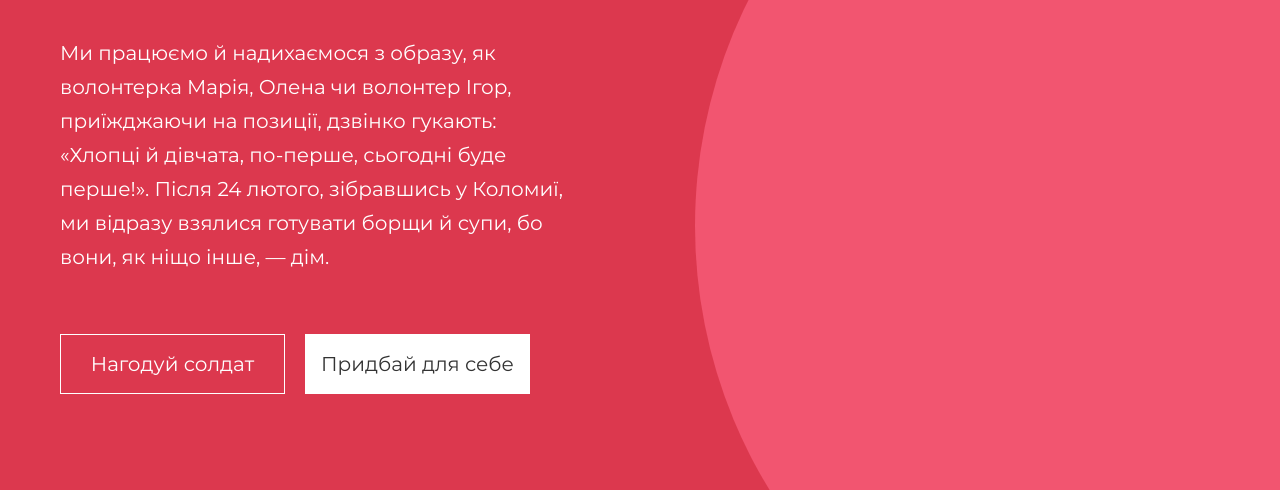
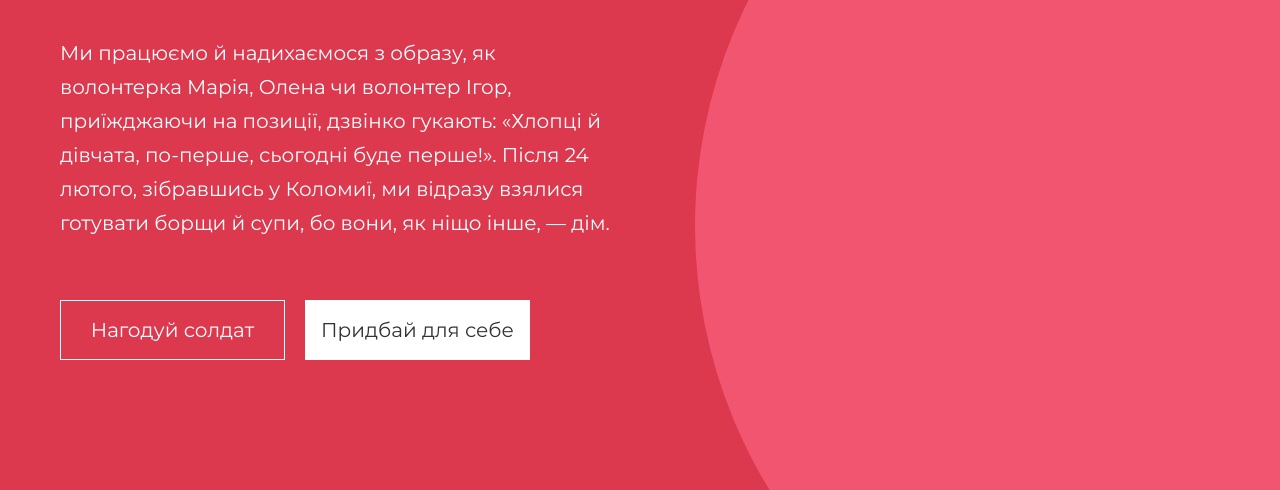
Before and after one commit to kaleriapog/borsch, a website: page index.html in a window 1280 px wide. Shown: the part 309-799 px from the top of the page. Drawn offline with nearby package versions, Linux system fonts and the light colour scheme; files that its build step writes are made by us from their sources; files whose address does not match are found by name.

Commit message:
fixed bugs

```diff
--- a/scss/_home.scss
+++ b/scss/_home.scss
@@ -301,7 +301,7 @@ h1, .main-title {
   }
 
   &__description {
-    max-width: 45%;
+    max-width: 49%;
     width: 100%;
     padding: 15px 15px 0 0;
 
```
